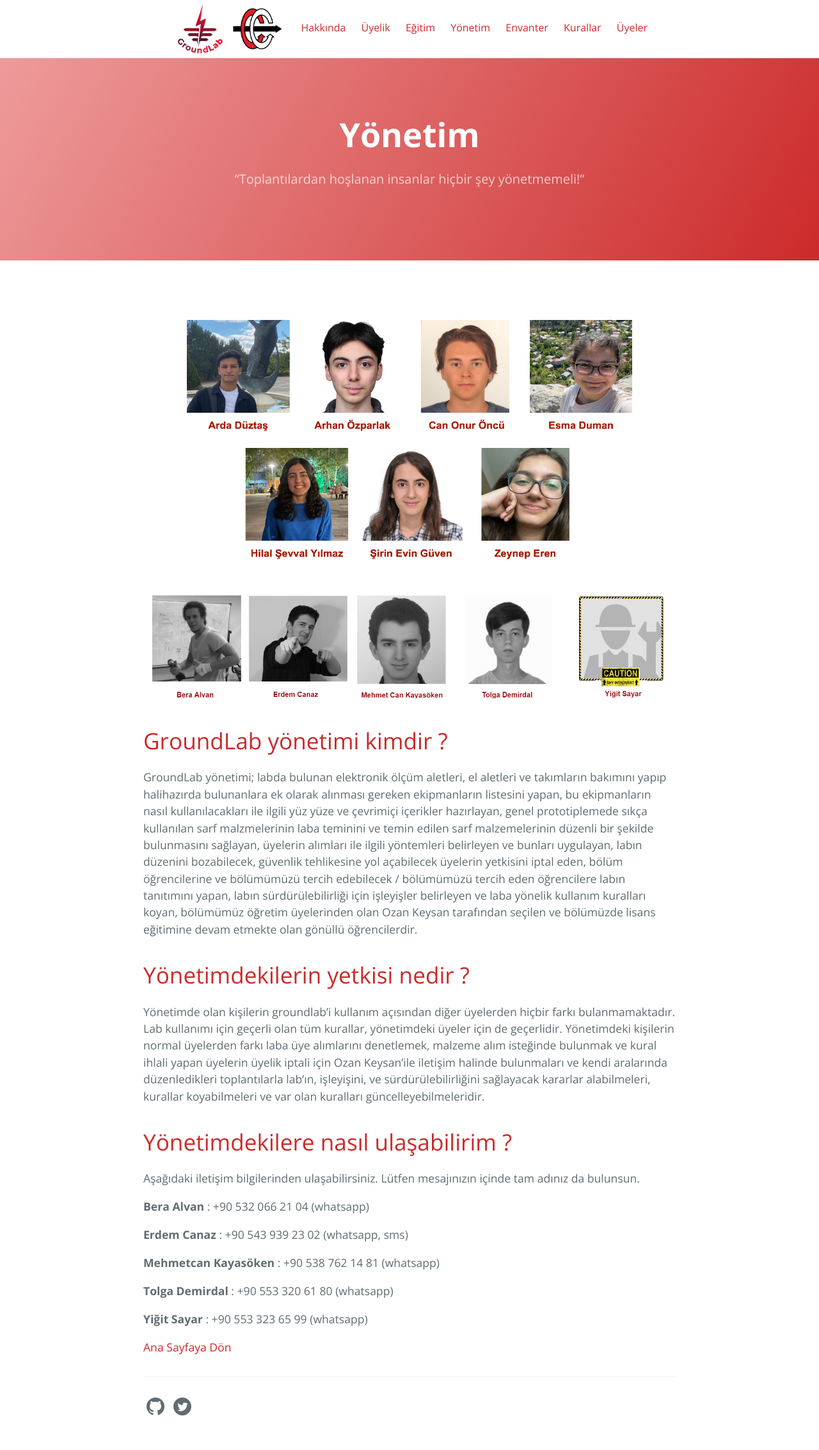
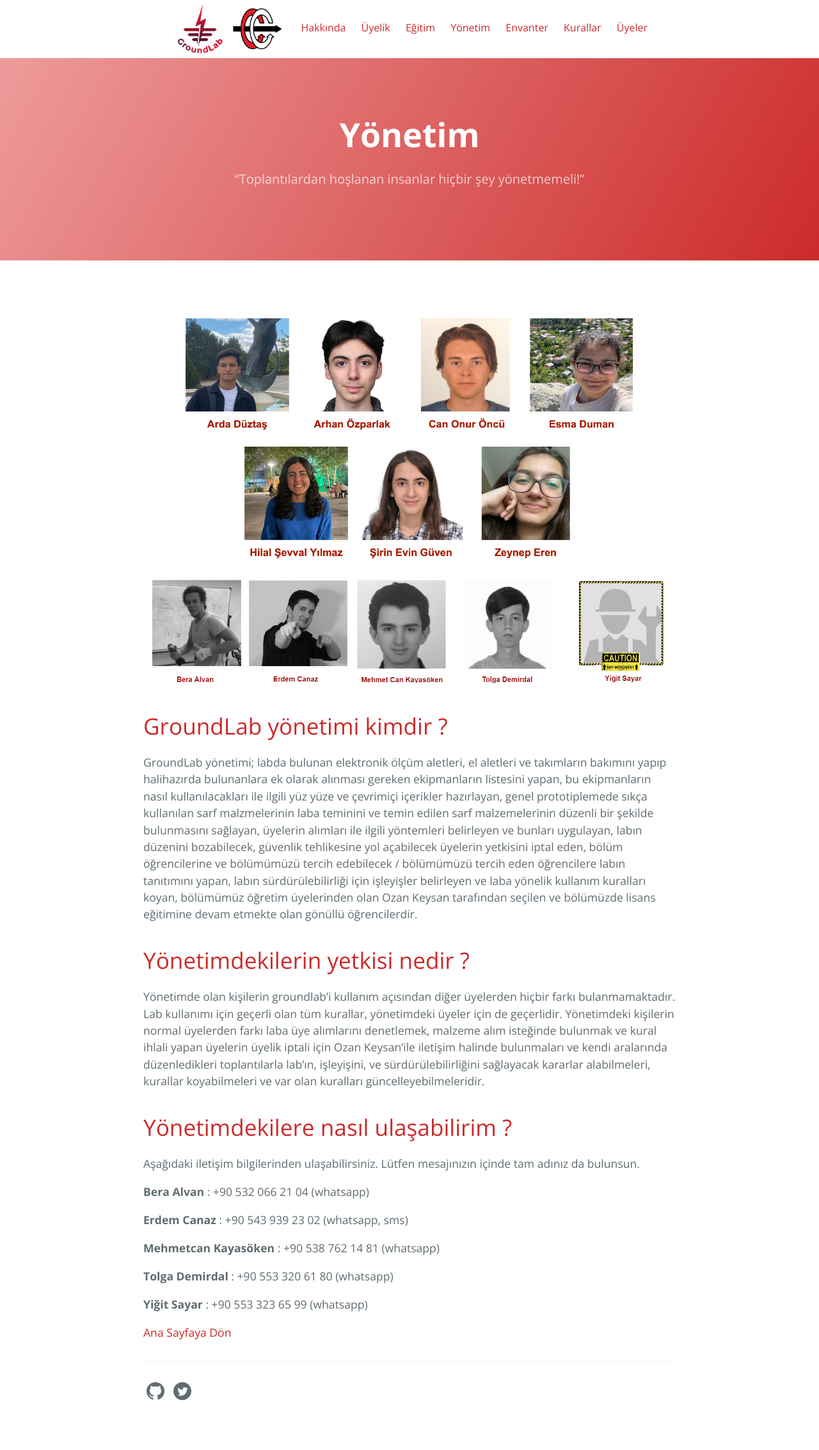
Before and after one commit to groundlabmetu/groundlabmetu.github.io, a Jekyll site: the page built from yönetim.md, in a window 1280 px wide. Shown: the whole page at 64% size. Built offline with Jekyll 4.4.1, drawn with Linux system fonts in a browser that asks for light colours; after the commit the page ends 2242 px from its top, so only the background shows below that.

Commit message:
Update yönetim.md

```diff
--- a/yönetim.md
+++ b/yönetim.md
@@ -8,7 +8,7 @@
 ---
 
 <p align="center" width="100%">
-   <img width="100%" src="/assets/yonetim2.1.png"  > <b> </b>
+   <img width="100%" src="/assets/yonetim2.2.png"  > <b> </b>
 </p>
 
 <p align="center" width="100%">
```
